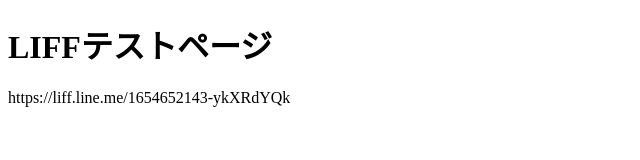
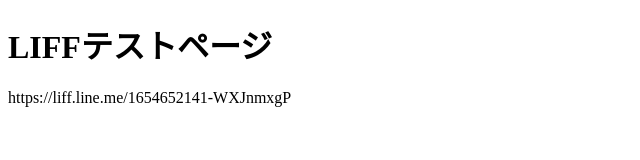
Before and after one commit to kanekitter/minitest3, a plain HTML site: page Index.html in a window 1280 px wide. Shown: the full height of the page, 0-640 px from the left. Drawn offline with Linux system fonts and the light colour scheme.

Commit message:
Update Index.html

```diff
--- a/Index.html
+++ b/Index.html
@@ -4,6 +4,6 @@
   </head>
   <body>
     <h1>LIFFテストページ</h1>
-    <p>https://liff.line.me/1654652143-ykXRdYQk</p>
+    <p>https://liff.line.me/1654652141-WXJnmxgP</p>
   </body>
 </html>
```
